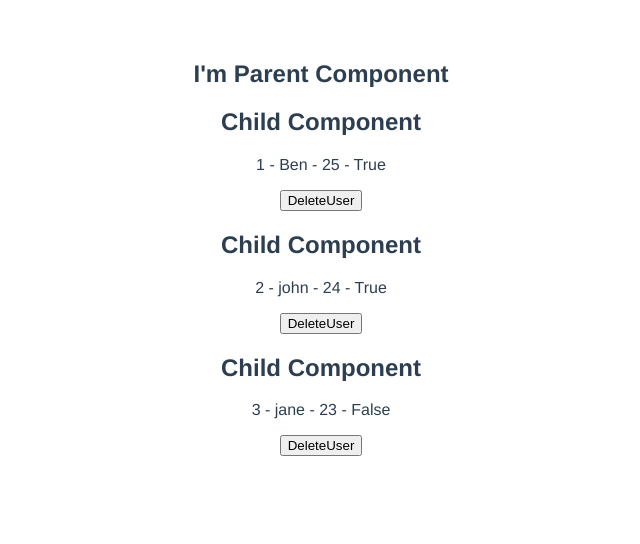
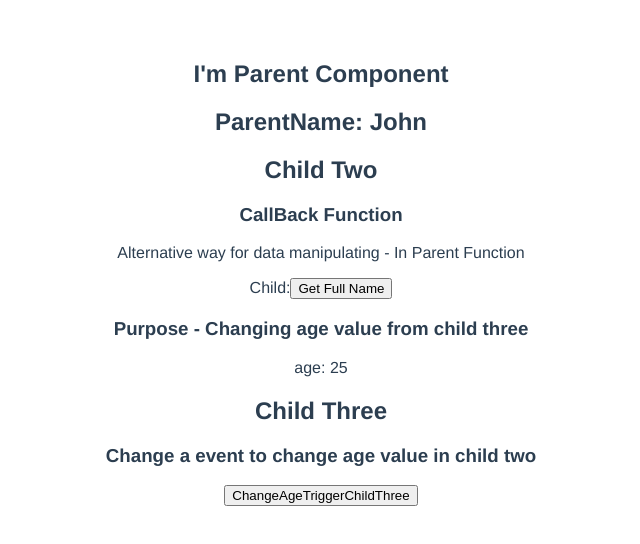
Before and after one commit to Harry456/vueLearning, a Vue app: page / in a window 1280 px wide. Shown: the top 544 px of the page, without its empty margins (319-959 px from the left). Built offline with nearby package versions, Linux system fonts and the light colour scheme.

Commit message:
passingDataFromChildToPArentAndPassingDataToAnotherChild - Unidirectional Data Passing

```diff
--- a/public/index.html
+++ b/public/index.html
@@ -1,17 +1,25 @@
 <!DOCTYPE html>
 <html lang="">
+
 <head>
   <meta charset="utf-8">
   <meta http-equiv="X-UA-Compatible" content="IE=edge">
   <meta name="viewport" content="width=device-width,initial-scale=1.0">
   <link rel="icon" href="<%= BASE_URL %>favicon.ico">
-    <title><%= htmlWebpackPlugin.options.title %></title>
+  <!-- <script id="ze-snippet"
+    src="https://static.zdassets.com/ekr/snippet.js?key=91d68224-4e89-4650-a71f-31a09df52521"> </script> -->
+  <title>
+    <%= htmlWebpackPlugin.options.title %>
+  </title>
 </head>
+
 <body>
   <noscript>
-      <strong>We're sorry but <%= htmlWebpackPlugin.options.title %> doesn't work properly without JavaScript enabled. Please enable it to continue.</strong>
+    <strong>We're sorry but <%= htmlWebpackPlugin.options.title %> doesn't work properly without JavaScript enabled.
+        Please enable it to continue.</strong>
   </noscript>
   <div id="app"></div>
   <!-- built files will be auto injected -->
 </body>
+
 </html>
--- a/src/App.vue
+++ b/src/App.vue
@@ -8,7 +8,17 @@
     <Conditional />
     <Basic /> -->
     <!-- <LifeCycle /> -->
-    <Parent />
+
+    <Parent @toggle="toggleColor" />
+
+    <br />
+    <br />
+
+    <div>
+      <div class="box d-none" :class="{ 'd-block': isToggle }">
+        {{ isToggle }}
+      </div>
+    </div>
   </div>
 </template>
 
@@ -36,10 +46,22 @@ export default {
     LifeCycle,
     Parent,
   },
+  data() {
+    return {
+      isToggle: false,
+    };
+  },
+  methods: {
+    toggleColor(e) {
+      console.log(e, 'From app');
+      this.isToggle = !this.isToggle;
+      console.log(this.isToggle);
+    },
+  },
 };
 </script>
 
-<style lang="scss">
+<style lang="scss" scoped>
 #app {
   font-family: Avenir, Helvetica, Arial, sans-serif;
   -webkit-font-smoothing: antialiased;
@@ -47,5 +69,19 @@ export default {
   text-align: center;
   color: #2c3e50;
   margin-top: 60px;
+
+  .box {
+    width: 100px;
+    height: 100px;
+    background-color: rgba(0, 0, 0, 0.8);
+    color: #fff;
+  }
+
+  .d-none {
+    display: none;
+  }
+  .d-block {
+    display: block !important;
+  }
 }
 </style>
--- a/src/components/CompCommunication/Child.vue
+++ b/src/components/CompCommunication/Child.vue
@@ -3,6 +3,24 @@
     <h2>Child Component</h2>
     <p>{{ id }} - {{ name }} - {{ age }} - {{ isDev ? 'True' : 'False' }}</p>
     <button @click="DeleteUser">DeleteUser</button>
+
+    <br />
+    <br />
+    <div class="custom_event">
+      <h2>Custom Events - Child Component</h2>
+      <p>Trigerring data manipulation three level upwards.</p>
+      <p>
+        Onclick box will appear which is in app component. Btn is in grandChild
+        component
+      </p>
+      <button @click="toggleColor" class="btn">Toggle Box</button>
+    </div>
+    <!-- Alternative way for data manipulating -->
+    <div class="callbackFunction">
+      <h3>CallBack Function</h3>
+      <p>Alternative way for data manipulating - In Parent Function</p>
+      <p>1st Child: {{ fullName }}</p>
+    </div>
   </div>
 </template>
 
@@ -28,11 +46,14 @@ export default {
     isDev: {
       type: Boolean,
     },
+    fullName: String,
   },
   methods: {
     DeleteUser() {
-      console.log(this.id);
       this.$emit('Delete-User', this.id);
+    },
+    toggleColor() {
+      this.$emit('toggle', 'Hello toggle');
     },
   },
 };
--- /dev/null
+++ b/src/components/CompCommunication/ChildThree.vue
@@ -0,0 +1,23 @@
+<template>
+  <div id="root">
+    <h2>Child Three</h2>
+    <h3>Change a event to change age value in child two</h3>
+    <button @click="changeAge">ChangeAgeTriggerChildThree</button>
+  </div>
+</template>
+
+<script>
+export default {
+  name: 'ChildThree',
+  data() {
+    return {};
+  },
+  methods: {
+    changeAge() {
+      this.$emit('changeAgeValue', 26);
+    },
+  },
+};
+</script>
+
+<style></style>
--- /dev/null
+++ b/src/components/CompCommunication/ChildTwo.vue
@@ -0,0 +1,31 @@
+<template>
+  <div id="root">
+    <h2>Child Two</h2>
+    <!-- Alternative way for data manipulating -->
+    <div class="callbackFunction">
+      <h3>CallBack Function</h3>
+      <p>Alternative way for data manipulating - In Parent Function</p>
+      <p>Child:<button @click="fullName()">Get Full Name</button></p>
+    </div>
+
+    <h3>Purpose - Changing age value from child three</h3>
+    <p>age: {{ ageValue }}</p>
+  </div>
+</template>
+
+<script>
+export default {
+  name: 'ChildTwo',
+  data() {
+    return {};
+  },
+  props: {
+    fullName: Function,
+    ageValue: {
+      type: Number,
+    },
+  },
+};
+</script>
+
+<style></style>
--- a/src/components/CompCommunication/Parent.vue
+++ b/src/components/CompCommunication/Parent.vue
@@ -1,7 +1,7 @@
 <template>
   <div id="root">
     <h2>I'm Parent Component</h2>
-    <Child
+    <!-- <Child
       v-for="user in userDetails"
       :key="user.name"
       :id="user.id"
@@ -9,17 +9,27 @@
       :age="user.age"
       :isDev="user.isDev"
       @Delete-User="deleteUser"
-    />
+      @toggle="toggleColor"
+      :fullName="name"
+    /> -->
+    <h2>ParentName: {{ name }}</h2>
+
+    <ChildTwo :fullName="callbackFunc" :ageValue="age" />
+    <ChildThree @changeAgeValue="passValueChildTwo" />
   </div>
 </template>
 
 <script>
 import Child from './Child.vue';
+import ChildTwo from './ChildTwo.vue';
+import ChildThree from './ChildThree.vue';
 
 export default {
   name: 'Parent',
   components: {
     Child,
+    ChildTwo,
+    ChildThree,
   },
   data() {
     return {
@@ -43,6 +53,8 @@ export default {
           isDev: false,
         },
       ],
+      name: 'John',
+      age: 25,
     };
   },
   methods: {
@@ -50,6 +62,17 @@ export default {
       console.log(e, 'From Parent');
       this.userDetails = this.userDetails.filter((user) => user.id !== e);
     },
+    toggleColor(e) {
+      console.log(e, 'from parent');
+      this.$emit('toggle', e);
+    },
+    callbackFunc() {
+      this.name = 'John Smith';
+    },
+    passValueChildTwo(e) {
+      this.age = e;
+      console.log(this.age);
+    },
   },
 };
 </script>
```
Also changed, not shown: CompCommunication.js (+8 -0 lines). Lines whose indentation alone changed are shown as unchanged.
